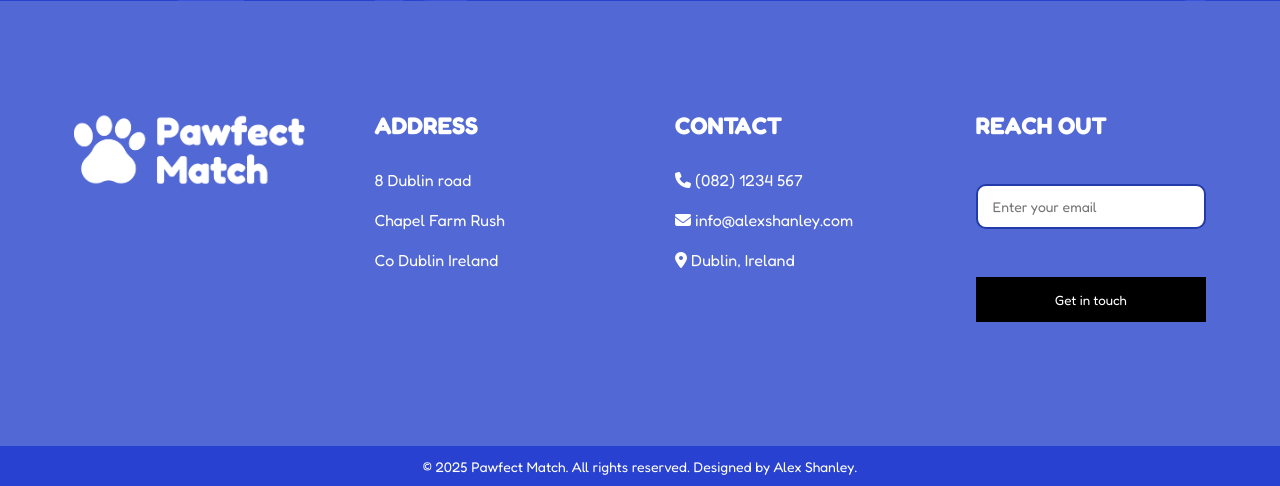
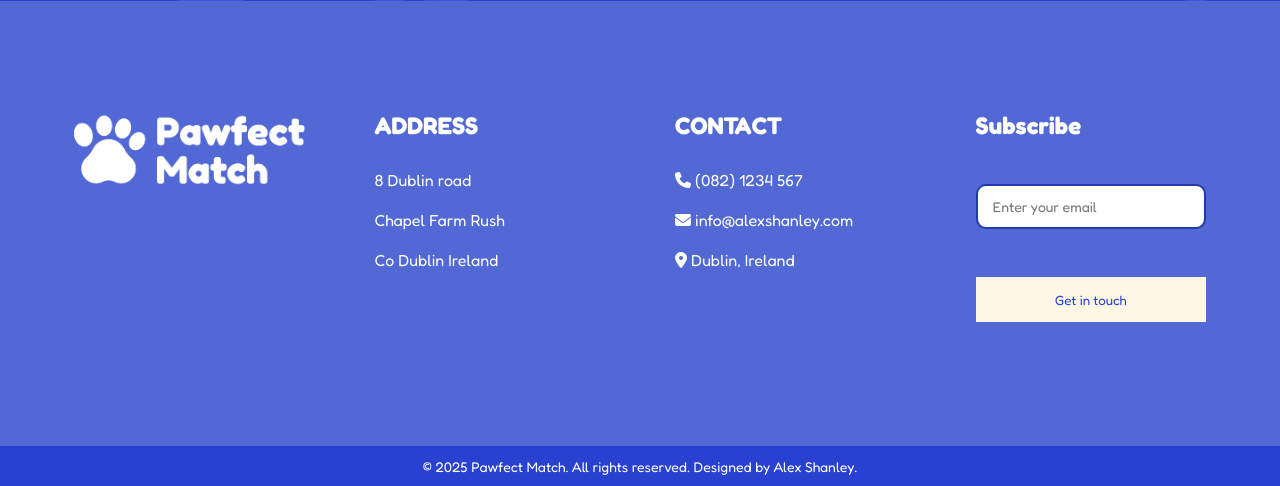
Before and after one commit to Alex-Shanley/Pawfect-Match, a Flask app: page /add in a window 1280 px wide. Shown: the part 2712-3198 px from the top of the page. Run offline with Flask 3, Linux system fonts and the light colour scheme; data that the repository does not hold is empty; some libraries are stand-ins or nearby versions.

Commit message:
remove placeholder

```diff
--- a/static/css/style.css
+++ b/static/css/style.css
@@ -280,7 +280,7 @@ nav .sidebar {
   }
 
   .footer-colum ul li a:hover {
-    color: #000000;
+    color: #FEF7E5;
   }
 
   .footer-colum input {
@@ -294,9 +294,9 @@ nav .sidebar {
 
   .footer-colum .input-submit {
     padding: 0px 20px;
-    background: #000000;
+    background: #FEF7E5;
     border: none;
-    color: #ffffff;
+    color: #2941D0;
     cursor: pointer;
   }
 
--- a/templates/base.html
+++ b/templates/base.html
@@ -89,7 +89,7 @@
                 </ul>
             </div>
             <div class="footer-colum">
-                <h4>REACH OUT</h4>
+                <h4>Subscribe </h4>
                 <form action="">
                     <input type="email" placeholder="Enter your email" class="input-email">
                     <input type="Submit" value="Get in touch" class="input-submit">
```
Also changed, not shown: 1 other file.
